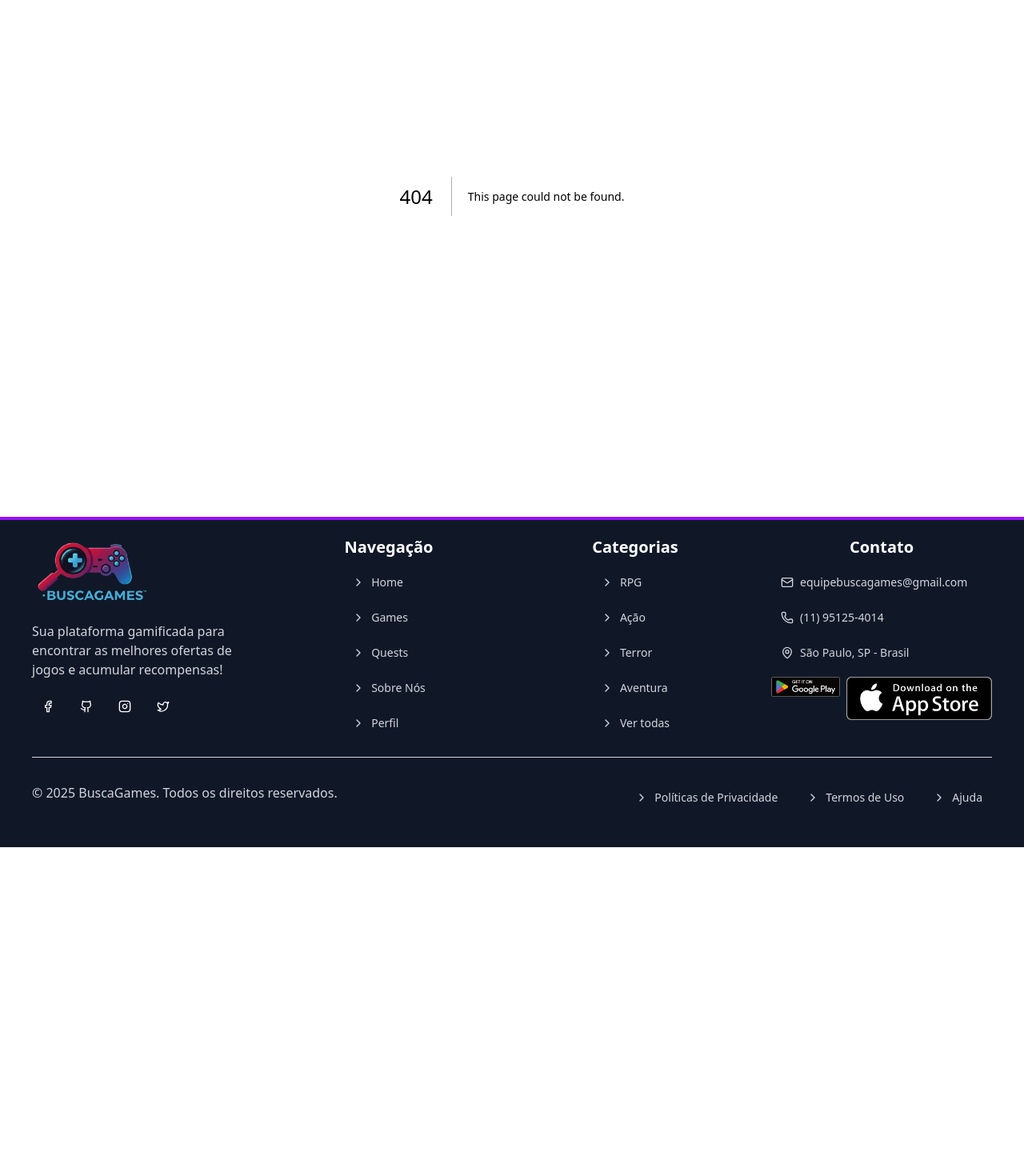
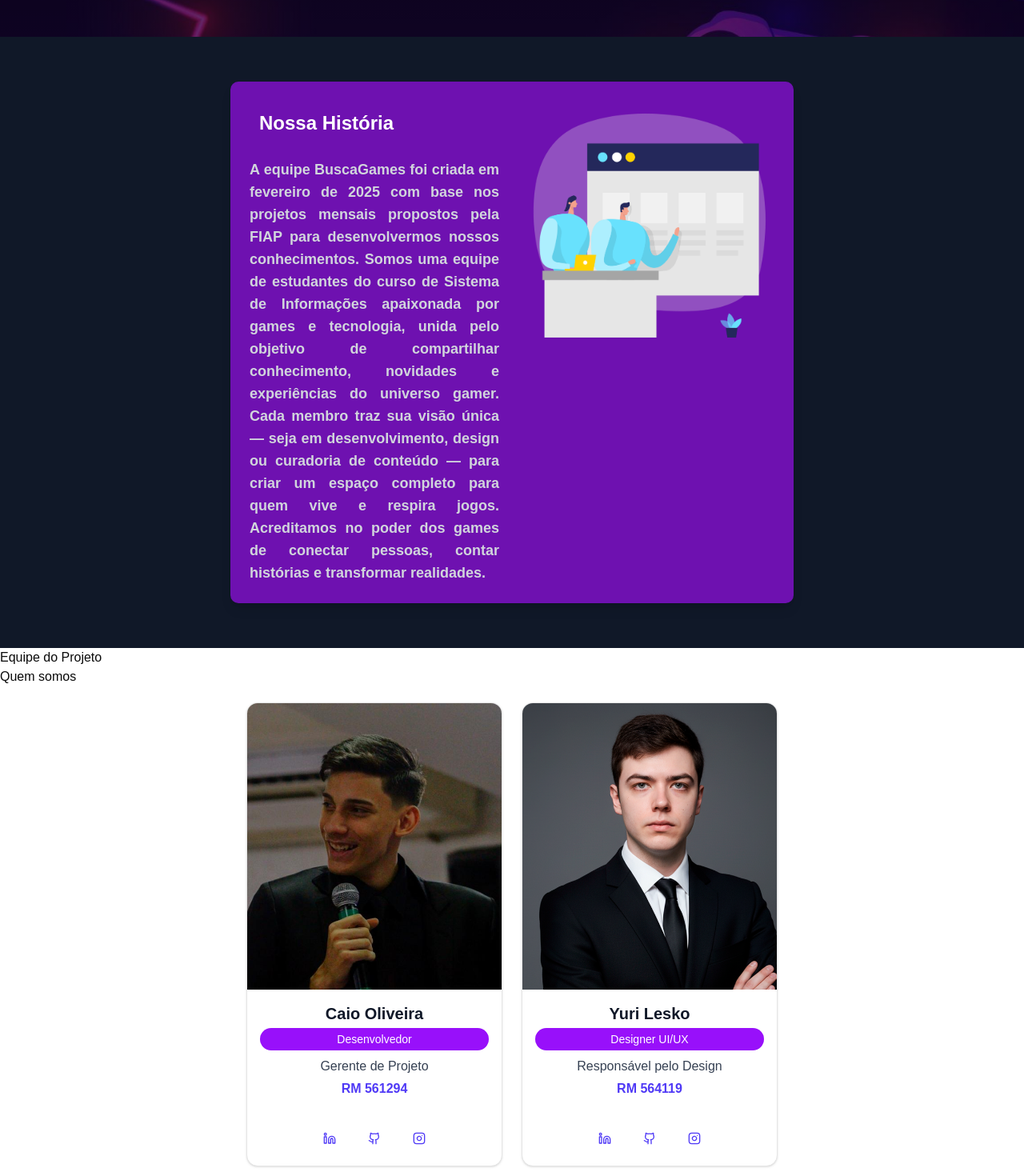
Before and after one commit to Lsko27/BuscaGames_2.0, a Next.js app: page /about in a window 1280 px wide. Before the commit this address had no page. Shown: the part 240-1710 px from the top of the page at 80% size. Before the commit the page ends 1299 px from the top, so only its background shows below. Built offline with nearby package versions, Linux system fonts and the light colour scheme.

Commit message:
feat: add TeamCard component and initial About page

```diff
--- /dev/null
+++ b/src/app/_components/about-card.tsx
@@ -0,0 +1,40 @@
+import Image from "next/image";
+
+const AboutCard = () => {
+  return (
+    <div className="bg-purple-800 rounded-lg shadow-lg p-6 w-[55%]">
+      <div className="flex flex-col md:flex-row gap-8 h-full">
+        {/* ESQUERDA: Texto */}
+        <div className="flex flex-col w-full md:w-1/2 space-y-4">
+          <h4 className="text-2xl font-extrabold text-white p-3">
+            Nossa História
+          </h4>
+          <p className="text-gray-300 text-lg font-semibold text-justify">
+            A equipe BuscaGames foi criada em fevereiro de 2025 com base nos
+            projetos mensais propostos pela FIAP para desenvolvermos nossos
+            conhecimentos. Somos uma equipe de estudantes do curso de Sistema de
+            Informações apaixonada por games e tecnologia, unida pelo objetivo
+            de compartilhar conhecimento, novidades e experiências do universo
+            gamer. Cada membro traz sua visão única — seja em desenvolvimento,
+            design ou curadoria de conteúdo — para criar um espaço completo para
+            quem vive e respira jogos. Acreditamos no poder dos games de
+            conectar pessoas, contar histórias e transformar realidades.
+          </p>
+        </div>
+
+        {/* DIREITA: Imagem */}
+        <div className="flex w-full md:w-1/2 justify-center items-start">
+          <Image
+            alt="team"
+            src="/team.png"
+            width={300}
+            height={300}
+            className="w-full max-w-[300px] md:max-w-[500px] h-auto"
+          />
+        </div>
+      </div>
+    </div>
+  );
+};
+
+export default AboutCard;
--- a/src/app/_components/footer.tsx
+++ b/src/app/_components/footer.tsx
@@ -1,5 +1,5 @@
 import Image from "next/image";
-import FooterSocialMediaLinks from "./footer-socialmedia-links";
+import FooterSocialMediaLinks from "./social-media-links";
 import {
   Facebook,
   GithubIcon,
--- a/src/app/_components/footer-socialmedia-links.tsx
+++ b/src/app/_components/social-media-links.tsx
@@ -2,15 +2,12 @@ import Link from "next/link";
 import { Button } from "./ui/button";
 import { ReactNode } from "react";
 
-interface FooterSocialMediaLinksProps {
+interface SocialMediaLinksProps {
   href: string;
   icon: ReactNode;
 }
 
-const FooterSocialMediaLinks = ({
-  href,
-  icon,
-}: FooterSocialMediaLinksProps) => {
+const SocialMediaLinks = ({ href, icon }: SocialMediaLinksProps) => {
   return (
     <Button variant="ghost" className="w-fit" asChild>
       <Link href={href} className="flex items-center">
@@ -20,4 +17,4 @@ const FooterSocialMediaLinks = ({
   );
 };
 
-export default FooterSocialMediaLinks;
+export default SocialMediaLinks;
--- /dev/null
+++ b/src/app/_components/team-card.tsx
@@ -0,0 +1,63 @@
+import Image from "next/image";
+import { ReactNode } from "react";
+import { Card, CardContent } from "./ui/card";
+import SocialMediaLinks from "./social-media-links";
+
+interface SocialLink {
+  icon: ReactNode;
+  url: string;
+}
+
+interface TeamCardProps {
+  params: {
+    imageUrl: string;
+    name: string;
+    role: string;
+    position: string;
+    rm: string;
+    socialLinks: SocialLink[];
+  };
+}
+
+const TeamCard = ({ params }: TeamCardProps) => {
+  return (
+    <Card className="flex flex-col overflow-hidden w-80 h-[580px] p-0">
+      <CardContent className="flex flex-col items-center text-center h-full p-0">
+        {/* Imagem */}
+        <div className="w-full h-[80%] relative">
+          <Image
+            src={params.imageUrl}
+            alt={params.name}
+            fill
+            className="object-cover"
+          />
+        </div>
+
+        {/* Texto */}
+        <div className="flex flex-col items-center text-center p-4 w-full">
+          <h3 className="text-xl font-semibold text-gray-900 dark:text-white">
+            {params.name}
+          </h3>
+          <span className="inline-block mt-1 px-3 py-1 bg-purple-600 dark:bg-purple-700 text-white rounded-full text-sm font-medium w-full">
+            {params.role}
+          </span>
+          <p className="mt-2 text-gray-700 dark:text-gray-300">
+            {params.position}
+          </p>
+          <p className="mt-1 mb-4 text-indigo-600 dark:text-indigo-400 font-semibold">
+            {params.rm}
+          </p>
+        </div>
+
+        {/* Links sociais */}
+        <div className="flex justify-center space-x-4 mt-auto text-indigo-600 pb-4">
+          {params.socialLinks.map(({ icon, url }, i) => (
+            <SocialMediaLinks key={i} href={url} icon={icon} />
+          ))}
+        </div>
+      </CardContent>
+    </Card>
+  );
+};
+
+export default TeamCard;
--- /dev/null
+++ b/src/app/about/page.tsx
@@ -0,0 +1,83 @@
+import Image from "next/image";
+import AboutCard from "../_components/about-card";
+import TeamCard from "../_components/team-card";
+import { Github, Instagram, Linkedin } from "lucide-react";
+
+const AboutPage = () => {
+  const teamMembers = [
+    {
+      imageUrl: "/profile1.png",
+      name: "Caio Oliveira",
+      role: "Desenvolvedor",
+      position: "Gerente de Projeto",
+      rm: "RM 561294",
+      socialLinks: [
+        {
+          icon: <Linkedin />,
+          url: "https://linkedin.com/in/alicesilva",
+        },
+        { icon: <Github />, url: "https://github.com/CaioCesarOliver" },
+        {
+          icon: <Instagram />,
+          url: "https://www.instagram.com/caiooliverss/",
+        },
+      ],
+    },
+    {
+      imageUrl: "/profile2.png",
+      name: "Yuri Lesko",
+      role: "Designer UI/UX",
+      position: "Responsável pelo Design",
+      rm: "RM 564119",
+      socialLinks: [
+        {
+          icon: <Linkedin />,
+          url: "https://www.linkedin.com/in/yuri-gabriel-matana-lesko-7a5499353/",
+        },
+        { icon: <Github />, url: "https://github.com/Lsko27" },
+        { icon: <Instagram />, url: "https://www.instagram.com/les.ko_/" },
+      ],
+    },
+  ];
+  return (
+    <>
+      {/* IMAGEM */}
+      <div className="relative h-1/4 w-full">
+        <Image
+          alt="background image"
+          src="/freepik__expand__92115.png"
+          fill
+          className="object-cover"
+        />
+        <div className="absolute inset-0 bg-gradient-to-b from-[rgba(0,0,0,0.7)] to-[rgba(0,0,0,0.6)]" />
+
+        <div className="absolute inset-0 flex flex-col justify-center items-center text-center px-4">
+          <h2 className="text-3xl md:text-5xl font-bold text-white mb-2">
+            Sobre a BuscaGames
+          </h2>
+          <p className="text-lg md:text-2xl text-blue-300">
+            Conheça nossa equipe e missão de levar tecnologia de ponta a você.
+          </p>
+        </div>
+      </div>
+
+      {/* CARD SOBRE NÓS */}
+      <div className="bg-gray-900 w-full py-14 flex items-center justify-center">
+        <AboutCard />
+      </div>
+
+      {/* EQUIPE */}
+      <div>
+        <h3>Equipe do Projeto</h3>
+        <p>Quem somos</p>
+        <div className="flex items-center justify-center gap-6 p-5">
+          {teamMembers.map((member) => (
+            <TeamCard key={member.rm} params={member} />
+          ))}
+        </div>
+      </div>
+    </>
+  );
+};
+
+export default AboutPage;
--- a/src/app/globals.css
+++ b/src/app/globals.css
@@ -2,6 +2,12 @@
 @import "tw-animate-css";
 
 @custom-variant dark (&:is(.dark *));
+
+@import url("https://fonts.googleapis.com/css2?family=Poppins:wght@400;500;600&display=swap");
+
+body {
+  font-family: "Poppins", sans-serif;
+}
 
 @theme inline {
   --color-background: var(--background);
@@ -116,7 +122,10 @@
   * {
     @apply border-border outline-ring/50;
   }
+  html {
+    @apply h-full;
+  }
   body {
-    @apply bg-background text-foreground;
+    @apply bg-background text-foreground h-full;
   }
 }
```
